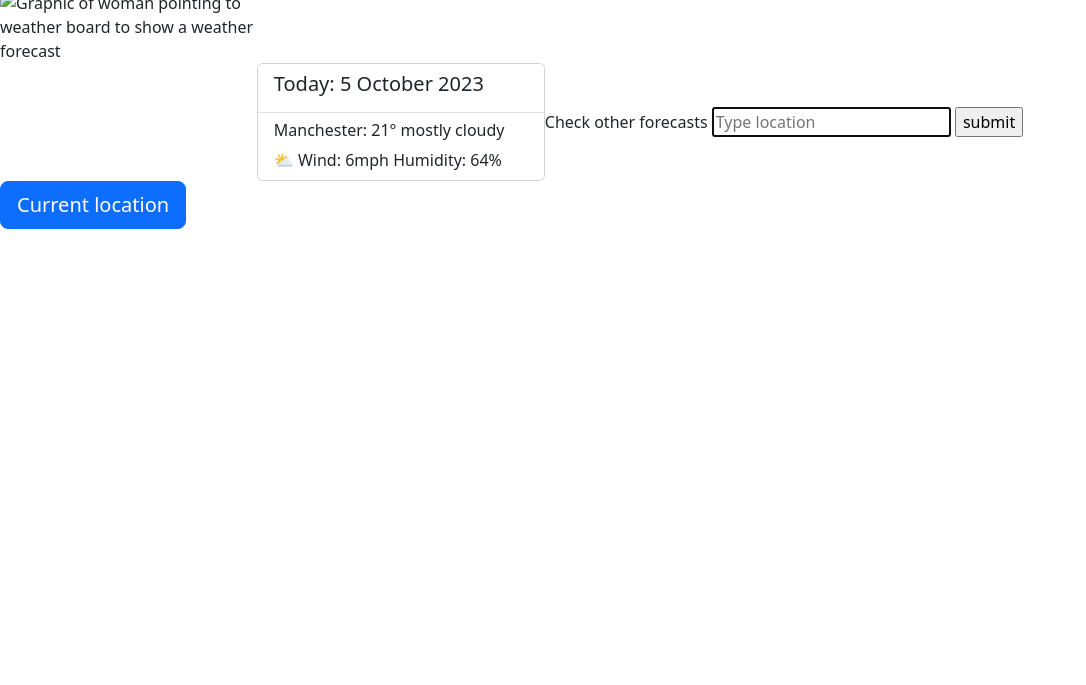
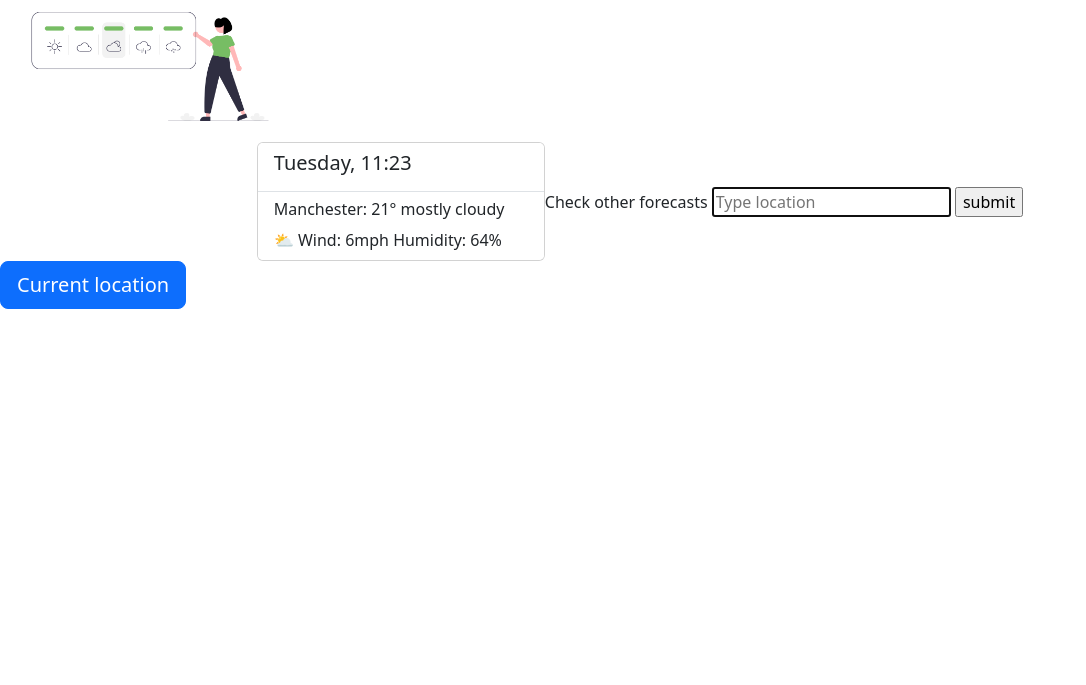
Before and after one commit to HJSM1994/weatherapp-hjsm, a plain HTML site: page index.html in a window 1280 px wide. Shown: the part 115-800 px from the top of the page, without its empty margins (0-1086 px from the left). Drawn offline with nearby package versions, Linux system fonts and the light colour scheme.

Commit message:
Copied JS, CSS, IMG from code sandbox to VS coder
Copied JS, CSS to VS coder
ensured IMG URL worked

fixed issue with JS not connecting (moved the JS tag to bottom of html and this appeared to fix it)

```diff
--- a/index.html
+++ b/index.html
@@ -19,8 +19,7 @@
         <title>Bootstrap demo</title>
         <link href="https://cdn.jsdelivr.net/npm/bootstrap@5.3.2/dist/css/bootstrap.min.css" rel="stylesheet"
             integrity="sha384-T3c6CoIi6uLrA9TneNEoa7RxnatzjcDSCmG1MXxSR1GAsXEV/Dwwykc2MPK8M2HN" crossorigin="anonymous">
-        <link rel="stylesheet" href="src/style.css">
-        <link rel="stylesheet" href="src/index.js" class="js">
+        <link rel="stylesheet" href="src/style.css" class="css">
         <script src="https://cdn.jsdelivr.net/npm/axios@1.1.2/dist/axios.min.js"></script>
     </head>
 </head>
@@ -29,7 +28,7 @@
     <h1 class="title">
         Forecast app
     </h1>
-    <img class="imgicon" src="src/weathericon.png"
+    <img class="imgicon" src="img/weathericon.png"
         alt="Graphic of woman pointing to weather board to show a weather forecast"> </img>
     <div class="container">
         <div class="card" style="width: 18rem;">
@@ -51,6 +50,7 @@
     </div>
     <button type="button" class="btn btn-primary btn-lg" id="button-click"> Current location </button>
     </div>
+    <script src="src/index.js"></script>
 </body>
 
 </html>
```
Also changed, not shown: 1 other file.
